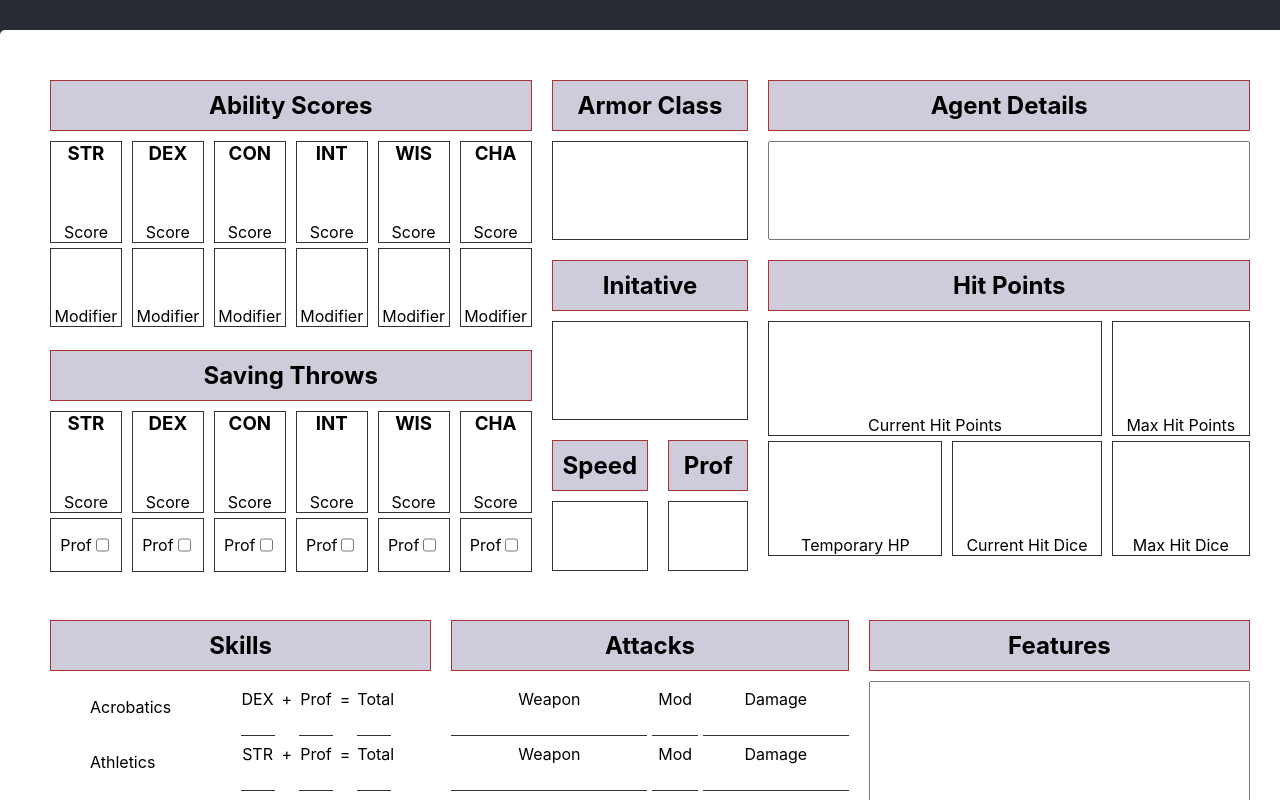
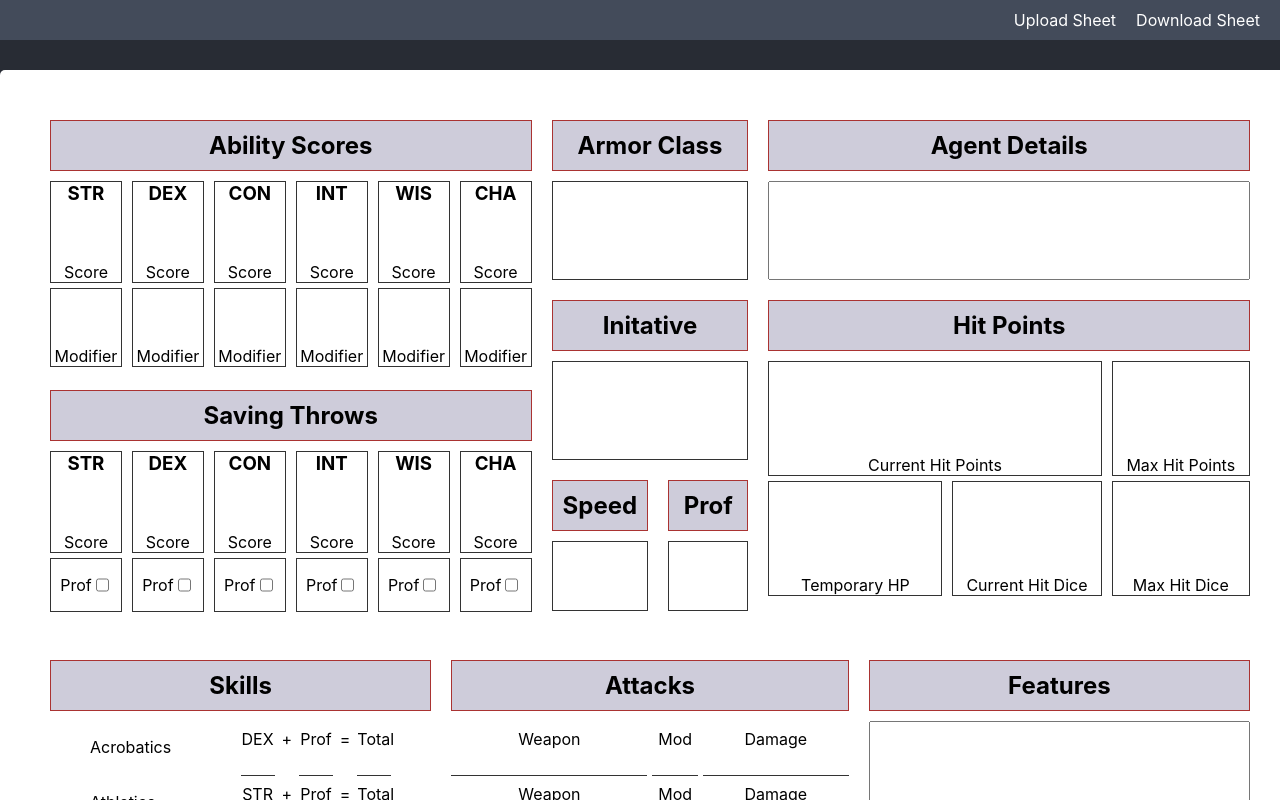
Before and after one commit to jewarner57/spy-game-character-sheet, a React (Create React App) app: page / in a window 1280 px wide. Shown: the top 800 px of the page. Built offline with nearby package versions, Linux system fonts and the light colour scheme.

Commit message:
add navbar and ability to download json blob of sheet data

```diff
--- a/src/App.css
+++ b/src/App.css
@@ -1,4 +1,4 @@
-.App {
+.page-body {
   background-color: #282c34;
   min-width: 100vw;
   min-height: 100vh;
--- a/src/App.jsx
+++ b/src/App.jsx
@@ -1,11 +1,49 @@
 import './App.css';
+import { useState } from 'react';
 
 import CharacterSheet from './CharacterSheet';
+import Navbar from './Navbar';
 
 function App() {
+  const [sheetValues, setSheetValues] = useState({});
+
+  const downloadJson = () => {
+    exportToJson();
+  }
+
+  const uploadJson = () => {
+    console.log('upload')
+  }
+
+  const downloadFile = ({ data, fileName, fileType }) => {
+    const blob = new Blob([data], { type: fileType })
+
+    const a = document.createElement('a')
+    a.download = fileName
+    a.href = window.URL.createObjectURL(blob)
+    const clickEvt = new MouseEvent('click', {
+      view: window,
+      bubbles: true,
+      cancelable: true,
+    })
+    a.dispatchEvent(clickEvt)
+    a.remove()
+  }
+
+  const exportToJson = () => {
+    downloadFile({
+      data: JSON.stringify(sheetValues),
+      fileName: 'users.json',
+      fileType: 'text/json',
+    })
+  }
+
   return (
     <div className="App">
-      <CharacterSheet />
+      <Navbar downloadJson={downloadJson} uploadJson={uploadJson}/>
+      <div className="page-body">
+        <CharacterSheet sheetValues={sheetValues} setSheetValues={setSheetValues} />
+      </div>
     </div>
   );
 }
--- a/src/CharacterSheet/index.jsx
+++ b/src/CharacterSheet/index.jsx
@@ -1,10 +1,7 @@
-import { useState } from 'react';
 import FreeTextSection from '../FreeTextSection';
 import './index.css';
 
-function CharacterSheet() {
-  const [sheetValues, setSheetValues] = useState({});
-
+function CharacterSheet({ sheetValues, setSheetValues }) {
   const updateSheetValueByAccessor = (accessor, value) => {
     setSheetValues((prev) => { return { ...prev, [accessor]:value }})
     console.log(sheetValues)
--- /dev/null
+++ b/src/Navbar/index.css
@@ -0,0 +1,31 @@
+ul {
+  margin: 0;
+  padding: 0;
+}
+
+/* Style the navigation bar */
+nav {
+  background-color: #434b5a;
+}
+
+nav ul {
+  list-style-type: none;
+  display: flex;
+  justify-content: flex-end;
+  padding: 10px;
+}
+
+nav ul li {
+  display: inline-block;
+  cursor: pointer;
+}
+
+nav ul li a {
+  color: #fff;
+  text-decoration: none;
+  padding: 10px;
+}
+
+nav ul li a:hover {
+  background-color: #5d6679;
+}
--- /dev/null
+++ b/src/Navbar/index.jsx
@@ -0,0 +1,17 @@
+import './index.css';
+
+function Navbar({ downloadJson, uploadJson }) {
+
+  return (
+    <div className="navbar">
+        <nav>
+          <ul>
+            <li><a onClick={() => uploadJson()}>Upload Sheet</a></li>
+            <li><a onClick={() => downloadJson()}>Download Sheet</a></li>
+          </ul>
+        </nav>
+    </div>
+  );
+}
+
+export default Navbar;
--- a/src/SkillsSection/index.jsx
+++ b/src/SkillsSection/index.jsx
@@ -34,10 +34,9 @@ function SkillsSection({ title, updateSheetValues, sheetValues, accessor }) {
         ];
 
         return (
-          <div className='skills-list'>
+          <div className='skills-list' key={`${title} ${skill.name} ${accessor}`}>
             <p>{skill.name}</p>
             <MultipleInputLine
-              key={`${title} ${skill.name} ${accessor}`}
               title={title}
               updateSheetValues={updateSheetValues}
               sheetValues={sheetValues}
```
